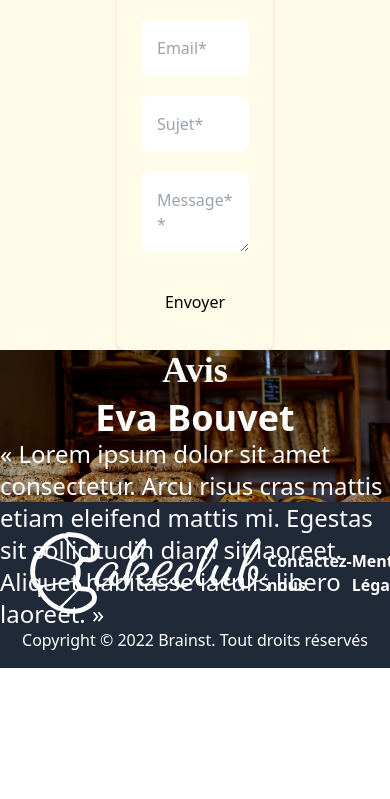
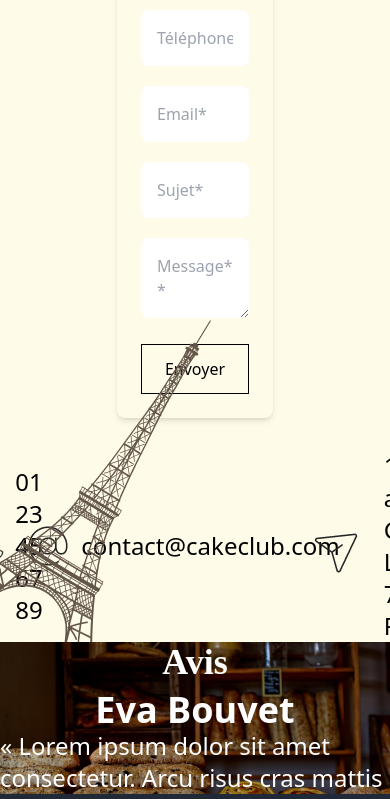
Before and after one commit to Krishanth0/Boulangeire, a React (Create React App) app in the folder boulangerie-app-react/: page / in a window 390 px wide. Shown: the part 3705-4504 px from the top of the page. Before the commit the page ends 4373 px from the top, so only its background shows below. Built offline with nearby package versions, Linux system fonts and the light colour scheme; the HTML template or start-up script is replaced by a standard one.

Commit message:
++ajout des images TourEffeil, Cafe, phone pour contact.jsx

```diff
--- a/boulangerie-app-react/src/components/Contact.jsx
+++ b/boulangerie-app-react/src/components/Contact.jsx
@@ -1,35 +1,54 @@
-import React from 'react'
+import React from 'react';
+import cafe from '../assets/logo_cafe.png';
+import tour from '../assets/toureffeil.png';
+import phone from '../assets/ph_phone-thin.png';
+import at from '../assets/ph_at-thin.png';
+import plane from '../assets/ph_paper-plane-thin.png';
 
 const Contact = () => {
   return (
-    <div className=' bg-yellow-50 m-0 p-0 min-[100vh]:'>
+    <div className='bg-yellow-50 m-0 p-0 min-[100vh] relative'>
+      <img src={tour} alt="tour" className="absolute bottom-0 left-0 w-[200] h-[200]" />
       <div className='flex justify-center items-center flex-col'>
-        <h1 className='text-center text-black text-4xl font-bold mb-7 mt-28'>Contact Us</h1>
+        <h1 className='text-center text-black text-4xl font-bold mb-7 mt-28'>Contactez-nous <img src={cafe} alt="cafe" className="w-[10] h-[10]" /></h1>
         <div className='bg-yellow-50 w-2/5 p-6 rounded-lg shadow-md'>
           <form className='mx-auto'>
             <div className='my-3 mx-auto'>
-              <input type='text'className='w-full mt-2 p-4 outline-none border-none rounded-lg' placeholder="Nom complet *"/>
+              <input type='text' className='w-full mt-2 p-4 outline-none border-none rounded-lg' placeholder="Nom complet *" />
             </div>
             <div className='my-3 mx-auto'>
-              <input type='text'className='w-full mt-2 p-4 outline-none border-none rounded-lg' placeholder="Téléphone *"/>
+              <input type='text' className='w-full mt-2 p-4 outline-none border-none rounded-lg' placeholder="Téléphone *" />
             </div>
             <div className='my-3 mx-auto'>
-              <input type='text'className='w-full mt-2 p-4 outline-none border-none rounded-lg' placeholder="Email*"/>
+              <input type='text' className='w-full mt-2 p-4 outline-none border-none rounded-lg' placeholder="Email*" />
             </div>
             <div className='my-3 mx-auto'>
-              <input type='text'className='w-full mt-2 p-4 outline-none border-none rounded-lg' placeholder="Sujet*"/>
+              <input type='text' className='w-full mt-2 p-4 outline-none border-none rounded-lg' placeholder="Sujet*" />
             </div>
             <div className='my-3 mx-auto'>
-              <textarea type='text'className='w-full h-35 mt-2 p-4 outline-none border-none rounded-lg' placeholder="Message**"></textarea>
+              <textarea type='text' className='w-full h-35 mt-2 p-4 outline-none border-none rounded-lg' placeholder="Message**"></textarea>
             </div>
-            <button className='w-full p-3 mt-2 bg-transparent text-black border-black'>Envoyer</button>
+            <button className='w-full p-3 mt-2 bg-transparent text-black border border-black'>Envoyer</button>
           </form>
         </div>
 
+        <div className="flex mt-8">
+          <div className="flex items-center mr-4 text-black text-2xl">
+            <img src={phone} alt="phone" className="w-[50] h-[50] mr-2" />
+            <p>01 23 45 67 89</p>
+          </div>
+          <div className="flex items-center mr-4 text-black text-2xl">
+            <img src={at} alt="at" className="w-[50] h-[50] mr-2" />
+            <p>contact@cakeclub.com</p>
+          </div>
+          <div className="flex items-center mr-4 text-black text-2xl">
+            <img src={plane} alt="plane" className="w-[50] h-[50] mr-2" />
+            <p>19 avenue Général Leclerc, 75019 Paris</p>
+          </div>
+        </div>
       </div>
-
     </div>
-  )
+  );
 }
 
-export default Contact
+export default Contact;
```
